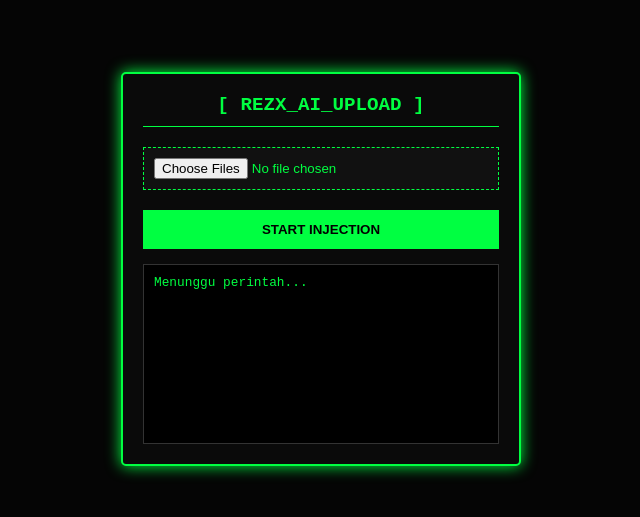
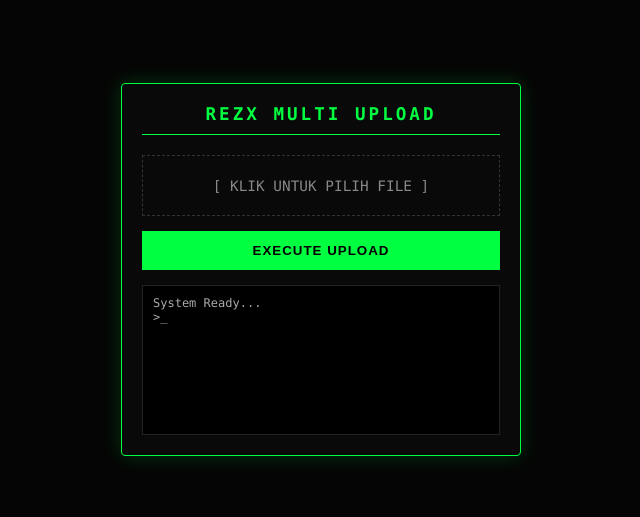
Before and after one commit to 4Raaa/topup-roblox, a plain HTML site: page hh.html in a window 1280 px wide. Shown: the part 131-648 px from the top of the page, without its empty margins (319-959 px from the left). Drawn offline with Linux system fonts and the light colour scheme.

Commit message:
Update hh.html

```diff
--- a/hh.html
+++ b/hh.html
@@ -2,97 +2,101 @@
 <html lang="id">
 <head>
     <meta charset="UTF-8">
-    <!-- Meta tag NO ZOOM & FULLSCREEN STYLE -->
     <meta name="viewport" content="width=device-width, initial-scale=1.0, maximum-scale=1.0, user-scalable=no">
-    <title>REZX AI - TOP4TOP BYPASS</title>
+    <title>REZX AI - TOP4TOP BYPASS V2</title>
     <style>
         * { box-sizing: border-box; touch-action: manipulation; }
         body {
-            font-family: 'Courier New', Courier, monospace;
+            font-family: 'Consolas', monospace;
             background: #050505;
             color: #00ff41;
             margin: 0;
-            padding: 15px;
             display: flex;
             justify-content: center;
             align-items: center;
-            min-height: 100vh;
+            height: 100vh;
+            overflow: hidden;
         }
-        .wrapper {
-            width: 100%;
+        .panel {
+            width: 90%;
             max-width: 400px;
-            background: #0a0a0a;
+            background: rgba(10, 10, 10, 0.9);
             padding: 20px;
-            border: 2px solid #00ff41;
-            border-radius: 5px;
-            box-shadow: 0 0 15px #00ff41;
+            border: 1px solid #00ff41;
+            box-shadow: 0 0 20px #00ff4133;
+            border-radius: 4px;
         }
-        h1 { font-size: 1.2rem; text-align: center; border-bottom: 1px solid #00ff41; padding-bottom: 10px; margin-top: 0; }
-        .input-group { margin: 20px 0; }
-        input[type="file"] {
-            width: 100%;
-            background: #111;
-            color: #00ff41;
-            padding: 10px;
-            border: 1px dashed #00ff41;
-            cursor: pointer;
-        }
+        .header { text-align: center; margin-bottom: 20px; border-bottom: 1px solid #00ff41; padding-bottom: 10px; }
+        .header h1 { font-size: 1.1rem; margin: 0; letter-spacing: 3px; }
+
+        .upload-area { border: 1px dashed #333; padding: 20px; text-align: center; margin-bottom: 15px; transition: 0.3s; }
+        .upload-area:hover { border-color: #00ff41; }
+
+        input[type="file"] { display: none; }
+        .file-label { cursor: pointer; color: #888; font-size: 0.9rem; }
+
         button {
             width: 100%;
-            padding: 12px;
             background: #00ff41;
             color: #000;
+            border: none;
+            padding: 12px;
             font-weight: bold;
-            border: none;
             cursor: pointer;
             text-transform: uppercase;
+            letter-spacing: 1px;
         }
-        button:active { background: #008f11; }
-        #status-box {
+        button:hover { background: #00cc33; box-shadow: 0 0 10px #00ff41; }
+
+        #terminal {
             margin-top: 15px;
-            height: 180px;
+            height: 150px;
+            background: #000;
+            border: 1px solid #222;
+            padding: 10px;
+            font-size: 0.75rem;
             overflow-y: auto;
-            background: #000;
-            padding: 10px;
-            font-size: 0.8rem;
-            border: 1px solid #333;
+            color: #aaa;
         }
-        .log-entry { margin-bottom: 5px; border-bottom: 1px solid #111; padding-bottom: 3px; }
-        .success { color: #00ff41; }
-        .error { color: #ff3131; }
-        .link-text { color: #00acee; word-break: break-all; font-size: 0.75rem; }
+        .log-in { color: #00ff41; margin-bottom: 5px; }
+        .log-err { color: #ff3131; }
+        .log-link { color: #00acee; word-break: break-all; text-decoration: underline; cursor: pointer; }
     </style>
 </head>
 <body>
 
-<div class="wrapper">
-    <h1>[ REZX_AI_UPLOAD ]</h1>
-
-    <div class="input-group">
-        <input type="file" id="files" accept="audio/*" multiple>
+<div class="panel">
+    <div class="header">
+        <h1>REZX MULTI UPLOAD</h1>
     </div>
 
-    <button onclick="executeUpload()">Start Injection</button>
+    <div class="upload-area" onclick="document.getElementById('audioFiles').click()">
+        <span class="file-label" id="fileCount">[ KLIK UNTUK PILIH FILE ]</span>
+        <input type="file" id="audioFiles" accept="audio/*" multiple onchange="updateCount()">
+    </div>
 
-    <div id="status-box">Menunggu perintah...</div>
+    <button onclick="runExploit()">Execute Upload</button>
+
+    <div id="terminal">System Ready...<br>>_</div>
 </div>
 
 <script>
-async function executeUpload() {
-    const fileInput = document.getElementById('files');
-    const box = document.getElementById('status-box');
+function updateCount() {
+    const input = document.getElementById('audioFiles');
+    document.getElementById('fileCount').innerText = input.files.length + " File dipilih";
+}
+
+async function runExploit() {
+    const fileInput = document.getElementById('audioFiles');
+    const term = document.getElementById('terminal');
     const files = fileInput.files;
 
     if (files.length === 0) {
-        box.innerHTML = "<span class='error'>[!] Pilih file audio dulu!</span>";
+        term.innerHTML += "<div class='log-err'>> Error: No file selected.</div>";
         return;
     }
 
-    box.innerHTML = "<b>[+] System Initializing...</b><br>";
-
-    // Menggunakan Proxy untuk bypass CORS di GitHub Pages
-    const proxy = "https://corsproxy.io?";
-    const target = "https://top4top.io";
+    term.innerHTML = "<b>[!] Starting Injection Sequence...</b><br>";
 
     for (let i = 0; i < files.length; i++) {
         const file = files[i];
@@ -100,32 +104,34 @@ async function executeUpload() {
         formData.append('file_0_', file);
         formData.append('submit-btn', 'رفع الملفات');
 
-        box.innerHTML += `<div class='log-entry'>[*] Uploading: ${file.name}</div>`;
-        box.scrollTop = box.scrollHeight;
+        term.innerHTML += `<div>> Processing: ${file.name}</div>`;
+        term.scrollTop = term.scrollHeight;
 
         try {
-            const response = await fetch(proxy + encodeURIComponent(target), {
+            // Tembak langsung tanpa proxy biar gak kena 403
+            const response = await fetch('https://top4top.io', {
                 method: 'POST',
                 body: formData
             });
 
             if (response.ok) {
                 const html = await response.text();
-                // Scrape link mp3 dari response
+                // Scrape link mp3 dari hasil response top4top
                 const match = html.match(/https:\/\/f\.top4top\.io\/m_[a-zA-Z0-9]+\.mp3/);
 
                 if (match) {
-                    box.innerHTML += `<div class='log-entry success'>[DONE] ${file.name}<br><span class='link-text'>${match[0]}</span></div>`;
+                    term.innerHTML += `<div class='log-in'>> Success! Link:</div>`;
+                    term.innerHTML += `<div class='log-link' onclick="window.open('${match[0]}')">${match[0]}</div>`;
                 } else {
-                    box.innerHTML += `<div class='log-entry error'>[!] Gagal extract link. File mungkin terlalu besar.</div>`;
+                    term.innerHTML += `<div class='log-err'>> Gagal ambil link. Server menolak.</div>`;
                 }
             } else {
-                box.innerHTML += `<div class='log-entry error'>[!] HTTP Error: ${response.status}</div>`;
+                term.innerHTML += `<div class='log-err'>> HTTP Error: ${response.status}. Aktifkan Ekstensi CORS!</div>`;
             }
         } catch (e) {
-            box.innerHTML += `<div class='log-entry error'>[!] Proxy Error. Ulangi lagi.</div>`;
+            term.innerHTML += `<div class='log-err'>> Connection Blocked. Gunakan ekstensi Allow-CORS.</div>`;
         }
-        box.scrollTop = box.scrollHeight;
+        term.scrollTop = term.scrollHeight;
     }
 }
 </script>
```
